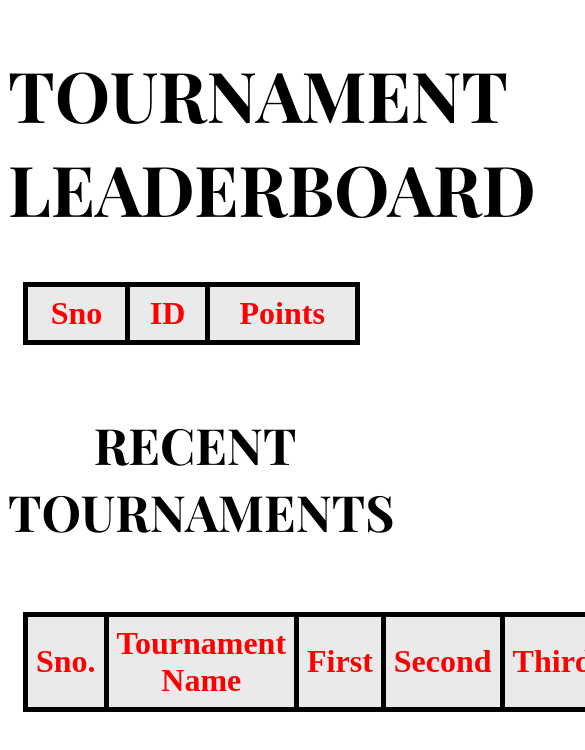
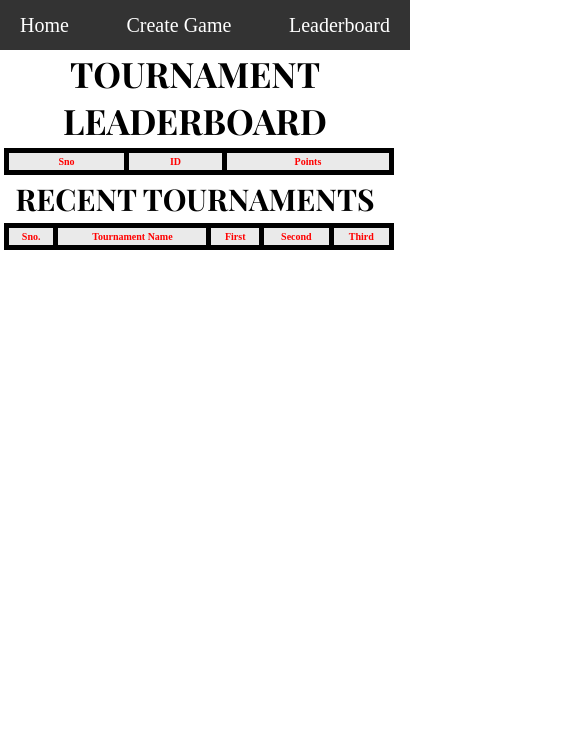
Before and after one commit to KalpitSancheti/lichess, a plain HTML site: page tournament.html in a window 390 px wide. Shown: the top 750 px of the page, 585 px wide, since content can reach past the window. Drawn offline with nearby package versions, Linux system fonts and the light colour scheme; no server answers; a web font is replaced by a local one.

Commit message:
ADDED NAV BAR AND MADE PAGES RESPONSIVE

```diff
--- a/tournament.html
+++ b/tournament.html
@@ -8,6 +8,27 @@
     <link rel="preconnect" href="https://fonts.gstatic.com" crossorigin>
     <link href="https://fonts.googleapis.com/css2?family=Playfair+Display:ital,wght@0,400..900;1,400..900&display=swap" rel="stylesheet">
     <style>
+        *{
+            margin:0;
+            padding: 0;
+        }
+        .navbar {
+            display: flex;
+            justify-content: start;
+            align-items: center;
+            background-color: #333;
+            padding: 10px;
+            height: 30px;
+        }
+        .navbar a {
+                color: #fff;
+                font-size: 20px;
+                margin: 0 10px;
+                cursor: pointer;
+        }
+        .navbar a:hover {
+                color: #ee00ff;
+        }
         h1{
         font-family: "Playfair Display", serif;
         font-optical-sizing: auto;
@@ -66,12 +87,55 @@
             font-weight: 700;
 
         }
+        .navbar {
+            display: flex;
+            justify-content: start;
+            align-items: center;
+            background-color: #333;
+            padding: 10px;
+        }
+        .navbar a {
+                color: #fff;
+                font-size: 20px;
+                margin: 0 10px;
+                cursor: pointer;
+        }
+        .navbar a:hover {
+                color: #ee00ff;
+        }
 
-
+        @media (max-width: 600px) {
+            h1 {
+                font-size: 35px;
+            }
+            table {
+                width: 100%;
+                margin: 1%;
+            }
+            th, td {
+                font-size: 10px;
+                padding: 3px;
+            }
+            h4 {
+                font-size: 30px;
+            }
+            .navbar {
+                justify-content: space-between;
+                width: 100%;
+            }
+            .navbar a {
+                margin: 0 10px;
+            }
+        }
 
     </style>
 </head>
 <body>
+    <div class="navbar" >
+        <a href="index.html">Home</a>
+        <a href="check.html">Create Game</a>
+        <a href="tournament.html">Leaderboard</a>
+    </div>
     <h1 class="playfair-display">TOURNAMENT LEADERBOARD</h1>
 
     <table id="table1">
```
Also changed, not shown: check.html (+45 -0 lines), index.html (+50 -3 lines).
